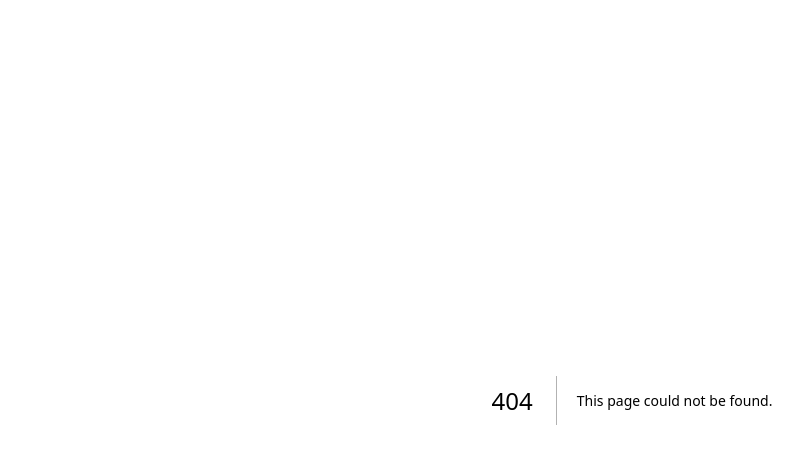
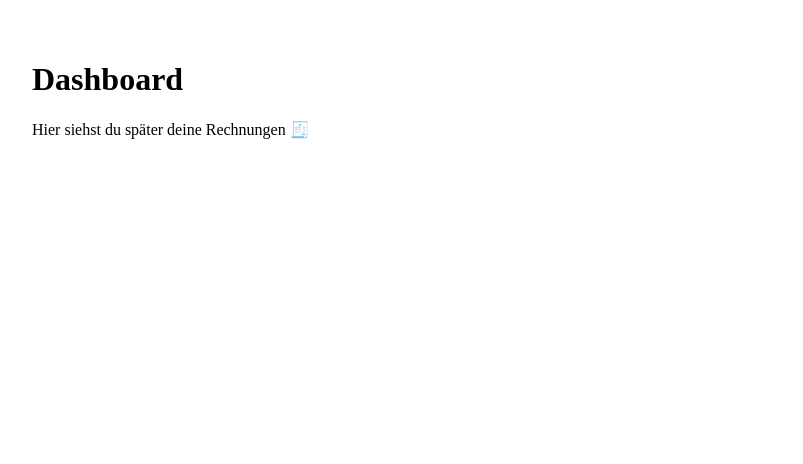
Before and after one commit to inmare78/billirae, a Next.js app: page /dashboard in a window 1280 px wide. Before the commit this address had no page. Shown: the top 464 px of the page, without its empty margins (8-811 px from the left). Built offline with nearby package versions, Linux system fonts and the light colour scheme.

Commit message:
Create dashboard.tsx

```diff
--- /dev/null
+++ b/pages/dashboard.tsx
@@ -0,0 +1,8 @@
+export default function Dashboard() {
+  return (
+    <main style={{ padding: '2rem' }}>
+      <h1>Dashboard</h1>
+      <p>Hier siehst du später deine Rechnungen 🧾</p>
+    </main>
+  )
+}
```
